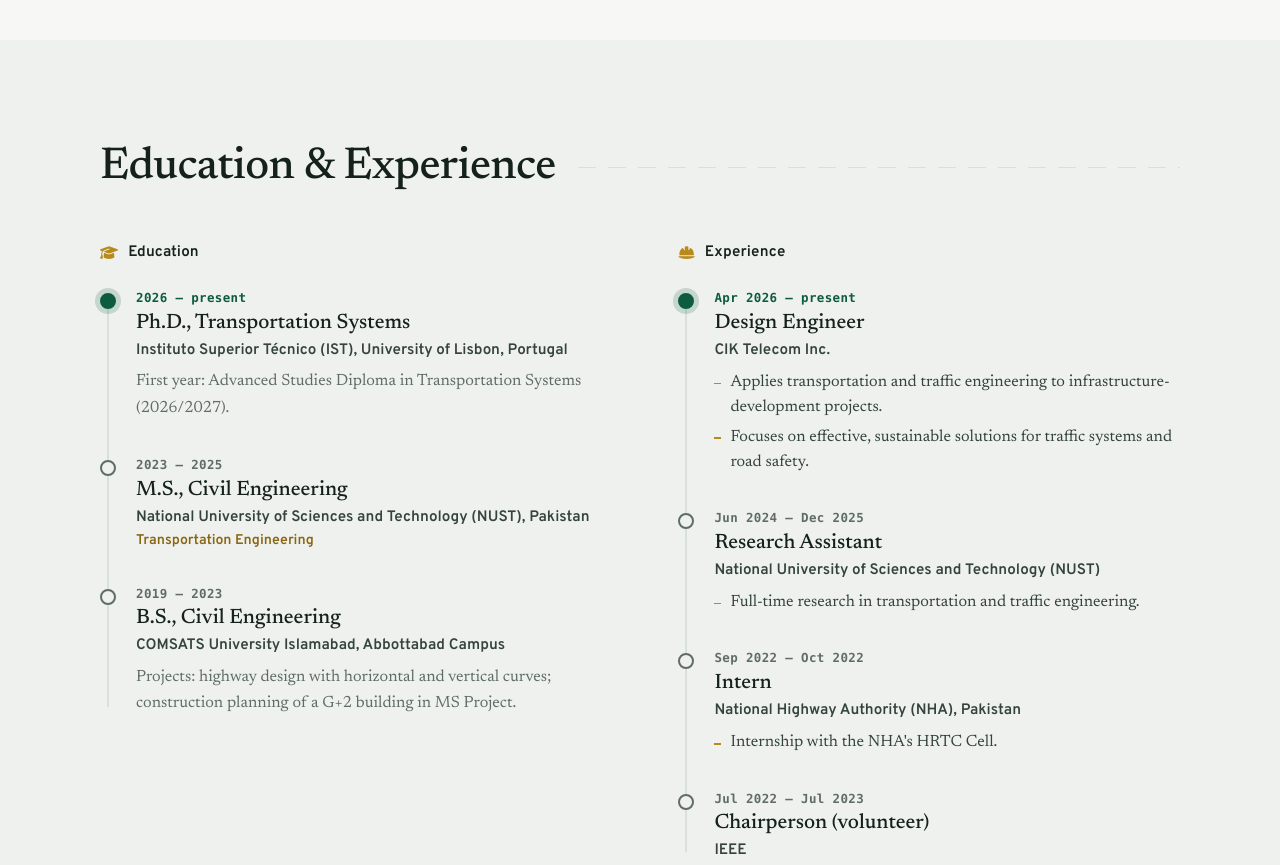
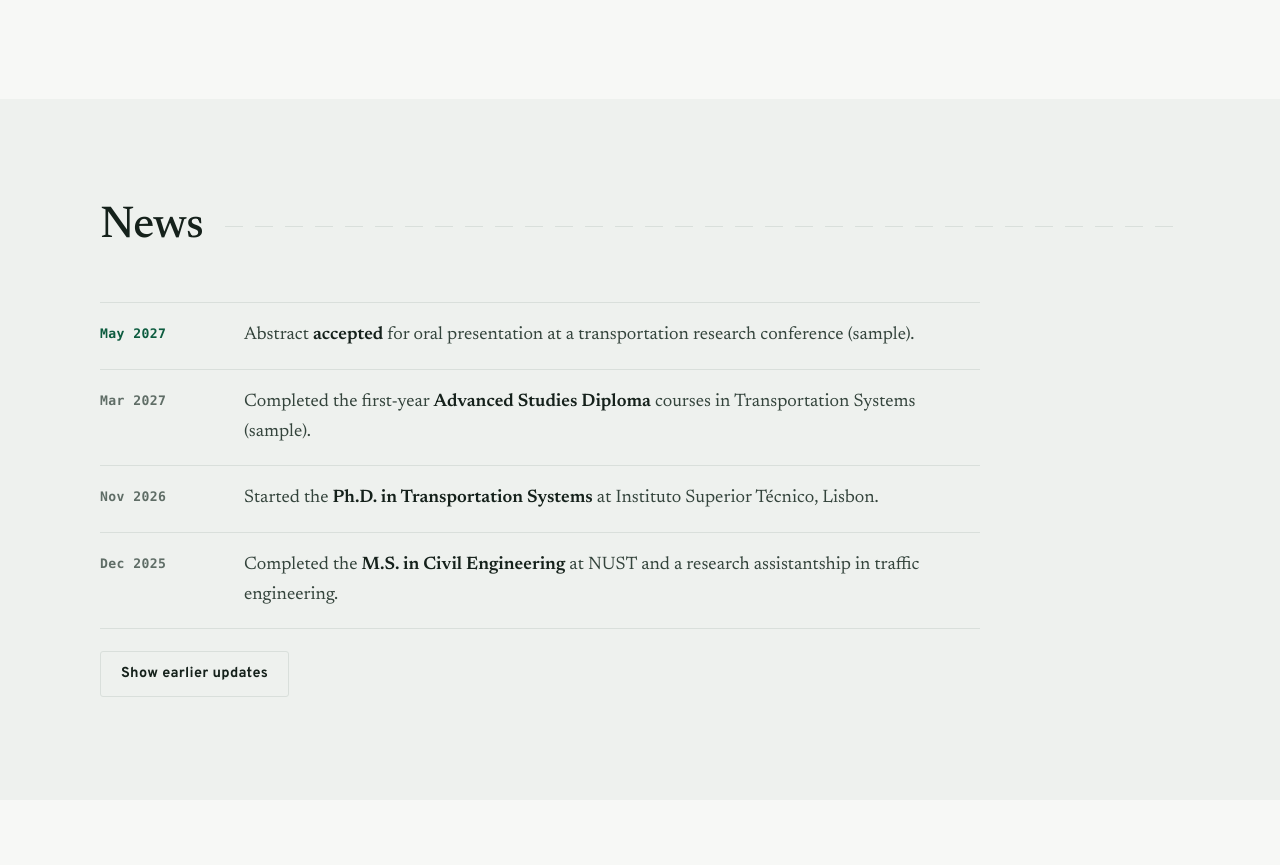
Before and after one commit to Hanzala-12/laiba-yaqoob, a plain HTML site: page index.html in a window 1280 px wide. Shown: the part 1290-2155 px from the top of the page. Drawn offline with Linux system fonts and the light colour scheme; no server answers; some icons are missing; a web font is replaced by a local one.

Commit message:
Demo: show sample content (clearly labelled) and keep the page out of search engines
Co-Authored-By: Claude Opus 5.5 <noreply@anthropic.com>

```diff
--- a/index.html
+++ b/index.html
@@ -5,6 +5,7 @@
   <meta name="viewport" content="width=device-width, initial-scale=1, viewport-fit=cover">
   <title>Laiba Yaqoob | PhD Student · Transportation Systems</title>
   <meta name="description" content="Laiba Yaqoob: PhD student in Transportation Systems at Instituto Superior Técnico, University of Lisbon. Traffic engineering, road safety, and sustainable mobility.">
+  <meta name="robots" content="noindex, nofollow"><!-- demo with sample content: keep it out of search engines for now -->
   <meta name="theme-color" content="#0b6b45">
   <meta property="og:type" content="website">
   <meta property="og:title" content="Laiba Yaqoob, PhD Student in Transportation Systems">
@@ -184,6 +185,7 @@
   <div class="toast" id="toast" role="status" aria-live="polite"></div>
 
   <script src="js/content.js"></script>
+  <script src="js/sample.js"></script><!-- DEMO: sample content for showing the design. Delete this line, js/sample.js and the robots line above before the real launch -->
   <script src="js/main.js"></script>
 </body>
 </html>
--- /dev/null
+++ b/js/sample.js
@@ -0,0 +1,80 @@
+/* =====================================================================
+   SAMPLE CONTENT — for previewing the design only. NONE OF THIS IS REAL.
+   It fills the empty sections (news, research, publications, awards,
+   teaching, service) so you can see how a finished page looks.
+
+   TO REMOVE IT BEFORE PUBLISHING:
+     1. delete the line  <script src="js/sample.js"></script>  in index.html
+     2. delete this file
+   Then put her real items into js/content.js.
+   ===================================================================== */
+(function () {
+  if (typeof SITE === "undefined") return;
+  const S = SITE; // `const SITE` in content.js is not on window, but is visible to other scripts
+
+  S.profile.lab = S.profile.lab || "CERIS Research Centre";            // SAMPLE
+  S.profile.advisor = S.profile.advisor || "Prof. Name Surname";       // SAMPLE
+  S.profile.openTo = S.profile.openTo || "Open to research collaborations"; // SAMPLE
+  S.profile.links.orcid = S.profile.links.orcid || "https://orcid.org/";           // SAMPLE (generic link)
+  S.profile.links.scholar = S.profile.links.scholar || "https://scholar.google.com/"; // SAMPLE (generic link)
+
+  S.news = [
+    { date: "2027-05", text: "Abstract <strong>accepted</strong> for oral presentation at a transportation research conference (sample)." },
+    { date: "2027-03", text: "Completed the first-year <strong>Advanced Studies Diploma</strong> courses in Transportation Systems (sample)." },
+    { date: "2026-11", text: "Started the <strong>Ph.D. in Transportation Systems</strong> at Instituto Superior Técnico, Lisbon." },
+    { date: "2025-12", text: "Completed the <strong>M.S. in Civil Engineering</strong> at NUST and a research assistantship in traffic engineering." }
+  ];
+
+  S.research = [
+    { icon: "fa-solid fa-triangle-exclamation", title: "Road safety analysis", text: "Sample text: identifying where and why crashes happen, and which design or policy changes reduce them.", tags: ["Crash data", "Safety"] },
+    { icon: "fa-solid fa-traffic-light", title: "Traffic systems", text: "Sample text: how signals, junction layout and demand shape delay, flow and reliability on urban roads.", tags: ["Traffic flow", "Signals"] },
+    { icon: "fa-solid fa-brain", title: "Machine learning for transport", text: "Sample text: using data-driven models to predict traffic conditions and support planning decisions.", tags: ["Prediction", "Data"] },
+    { icon: "fa-solid fa-leaf", title: "Sustainable mobility", text: "Sample text: planning networks that move people safely while cutting emissions and cost.", tags: ["Planning", "Sustainability"] }
+  ];
+
+  S.publications = [
+    {
+      type: "journal", featured: true, status: "Under review", year: 2027,
+      title: "Sample title: A data-driven approach to identifying high-risk road segments",
+      authors: "L. Yaqoob, A. Coauthor, B. Coauthor",
+      venue: "Sample Journal of Transportation Safety",
+      summary: "Sample summary: one sentence on the question, the method and the main finding.",
+      links: { doi: "", pdf: "", code: "" }
+    },
+    {
+      type: "conference", featured: false, status: "Accepted", year: 2027,
+      title: "Sample title: Predicting urban traffic conditions with machine learning",
+      authors: "L. Yaqoob, A. Coauthor",
+      venue: "Sample International Conference on Transportation Engineering",
+      links: { doi: "", pdf: "", code: "" }
+    },
+    {
+      type: "thesis", featured: false, status: "", year: 2025,
+      title: "Sample title: M.S. thesis on traffic engineering",
+      authors: "L. Yaqoob",
+      venue: "National University of Sciences and Technology (NUST), Pakistan",
+      links: { doi: "", pdf: "", code: "" }
+    }
+  ];
+
+  S.awards = [
+    { year: "2026", title: "Doctoral scholarship (sample)", org: "Funding body (sample)" },
+    { year: "2023", title: "Academic distinction (sample)", org: "COMSATS University" }
+  ];
+
+  S.teaching = [
+    "Teaching Assistant, Transportation Engineering (Spring 2027)"
+  ];
+
+  S.service = [
+    "Reviewer, Sample Journal of Transportation Safety (2027)",
+    "Volunteer, Transportation research seminar series (2027)"
+  ];
+
+  /* Small notice so sample content can never be mistaken for the real thing */
+  const note = document.createElement("div");
+  note.textContent = "Preview with sample content. Not her real work yet.";
+  note.setAttribute("role", "note");
+  note.style.cssText = "position:fixed;left:max(12px,env(safe-area-inset-left,0px));bottom:max(12px,env(safe-area-inset-bottom,0px));z-index:60;padding:7px 12px;border-radius:999px;background:#7a1f1f;color:#fff;font:600 12px/1.3 Overpass,system-ui,sans-serif;box-shadow:0 2px 8px rgba(0,0,0,.3);max-width:calc(100vw - 80px)";
+  document.addEventListener("DOMContentLoaded", () => document.body.appendChild(note));
+})();
```
Also changed, not shown: 1 other file.
